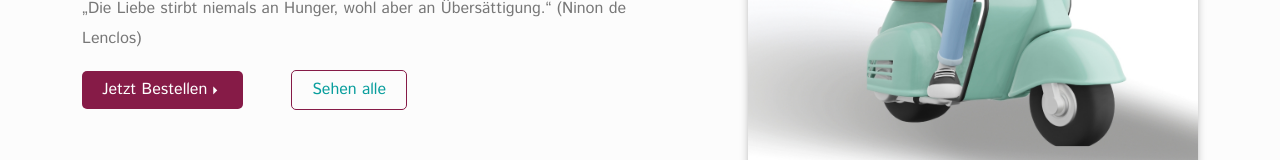
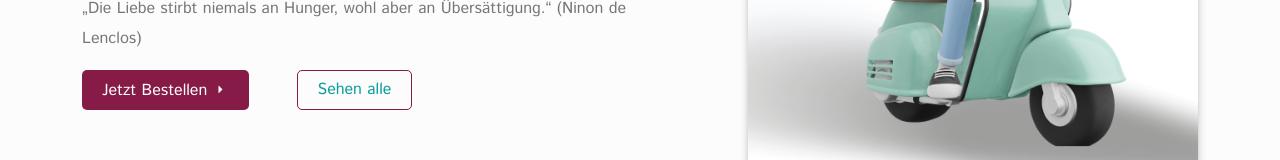
Before and after one commit to sbrycbc/delish-deliveries, a React (Create React App) app: page /home in a window 1280 px wide. Shown: the part 419-579 px from the top of the page. Built offline with nearby package versions, Linux system fonts and the light colour scheme; no server answers; a web font is replaced by a local one.

Commit message:
updated jetzt Bestellen button...

```diff
--- a/src/pages/Home.jsx
+++ b/src/pages/Home.jsx
@@ -101,8 +101,12 @@ useEffect(()=>{
             <h1 className='mb-4 hero_title'><span>Hast Du Hunger???</span> <br /> Kommm einfach!!!<span> an deiner Tür!!!</span></h1>
             <p>{randomText}</p>
             <div className='hero_btns d-flex align-items-center gap-5 mt-3'>
-              <button className='bestellt_btn d-flex align-items-center justify-content-between' >Jetzt Bestellen <i className="ri-arrow-right-s-fill"></i></button>
-              <button className='all_foods_btn'><Link to='/foods'>Sehen alle</Link></button>
+              <button className='bestellt_btn d-flex align-items-center justify-content-between'>
+              <Link to='/cart'>Jetzt Bestellen <i className="ri-arrow-right-s-fill"></i>
+              </Link></button>
+
+              <button className='all_foods_btn'>
+                <Link to='/foods'>Sehen alle</Link></button>
             </div>
             <div className='hero_service d-flex align-items-center gap-5 mt-5'>
               <p className='d-flex align-items-center gap-2 '>
```
